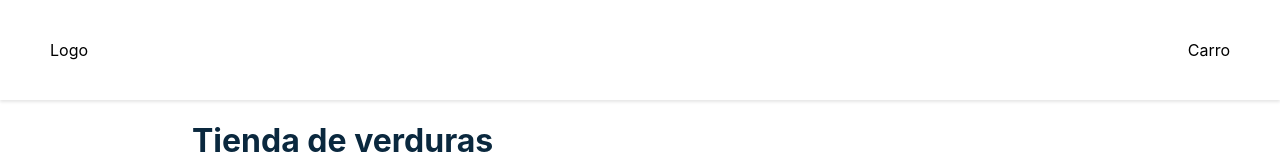
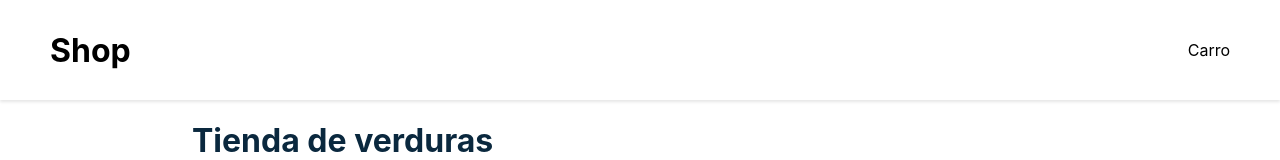
Before and after one commit to edmirgalvan01/carro-de-compras-react, a React (Create React App) app: page / in a window 1280 px wide. Shown: the top 160 px of the page. Built offline with nearby package versions, Linux system fonts and the light colour scheme.

Commit message:
Se crearon el componente de logo exitosamente

```diff
--- /dev/null
+++ b/src/components/Logo.js
@@ -0,0 +1,16 @@
+import { Component } from 'react';
+
+const styles = {
+   logo: {
+      fontWeight: '700',
+      fontSize: '2rem',
+   },
+};
+
+class Logo extends Component {
+   render() {
+      return <h1 style={styles.logo}>Shop</h1>;
+   }
+}
+
+export default Logo;
--- a/src/components/Navbar.js
+++ b/src/components/Navbar.js
@@ -1,4 +1,5 @@
 import { Component } from 'react';
+import Logo from './Logo';
 
 const styles = {
    navbar: {
@@ -17,7 +18,7 @@
    render() {
       return (
          <nav style={styles.navbar}>
-            <p>Logo</p>
+            <Logo />
             <p>Carro</p>
          </nav>
       );
```
